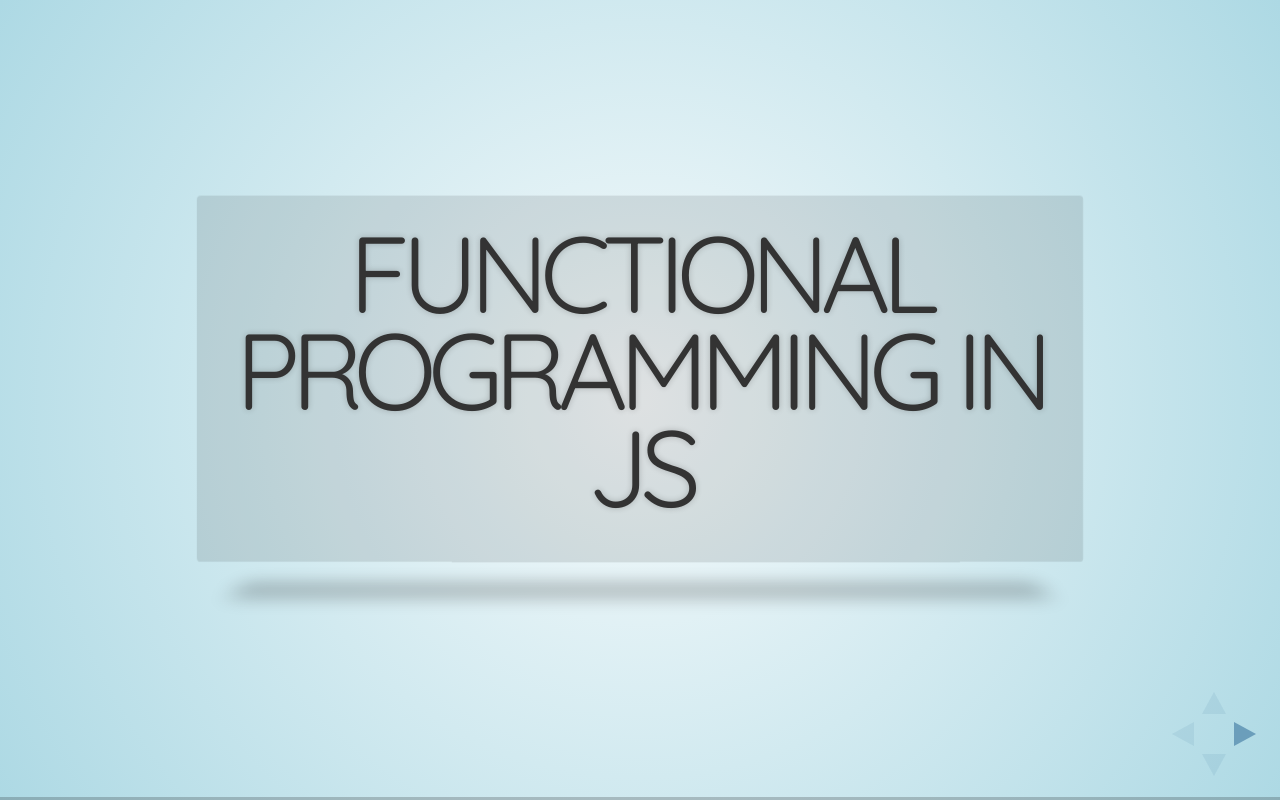
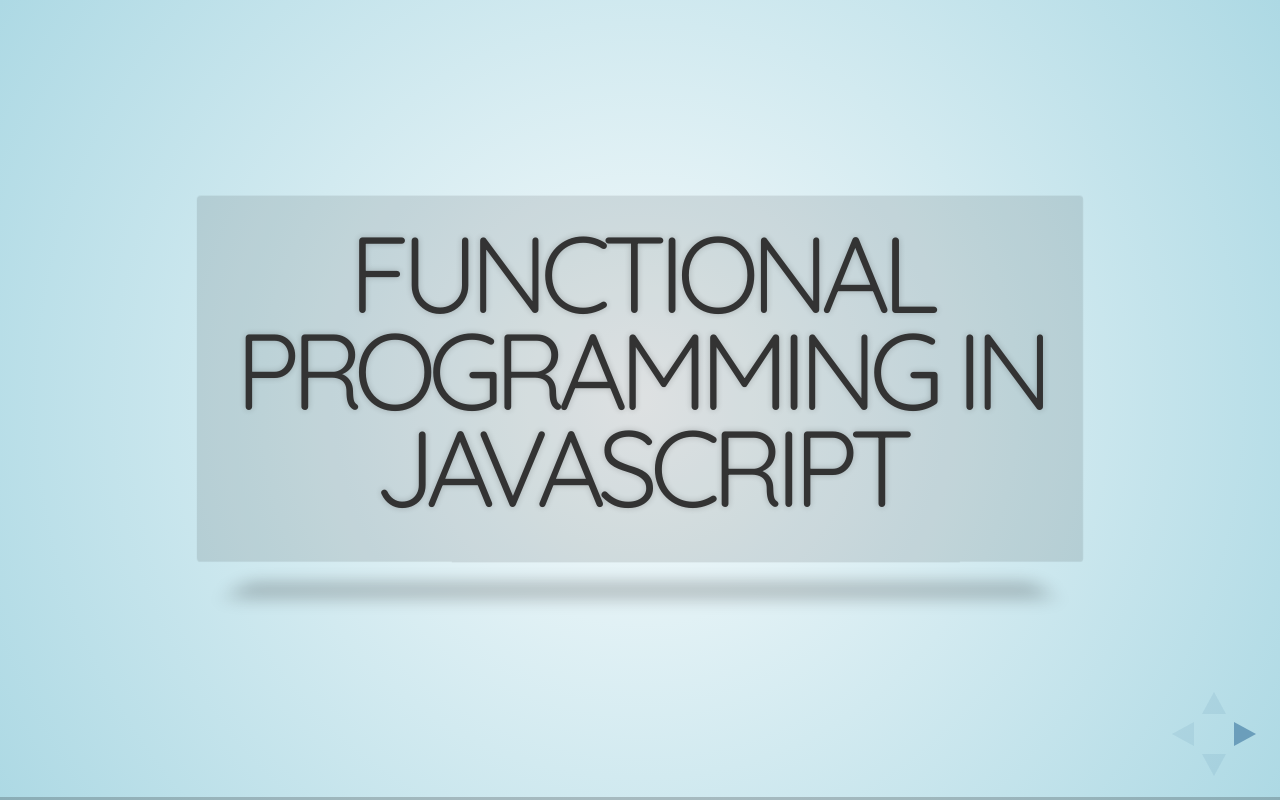
Before and after one commit to zamozniewicz/functional-javascript, a website: page index.html in a window 1280 px wide. Drawn offline with nearby package versions, Linux system fonts and the light colour scheme.

Commit message:
Title changed

```diff
--- a/index.html
+++ b/index.html
@@ -4,7 +4,7 @@
 <head>
     <meta charset="utf-8">
 
-    <title>Functional programming in JS</title>
+    <title>Functional programming in JavaScript</title>
 
     <meta name="description" content="">
     <meta name="author" content="Adam Zamozniewicz @ Cognifide">
@@ -44,7 +44,7 @@
     <div class="slides">
 
         <section>
-            <h1>Functional programming in JS</h1>
+            <h1>Functional programming in JavaScript</h1>
         </section>
 
         <section class="stack">
```
